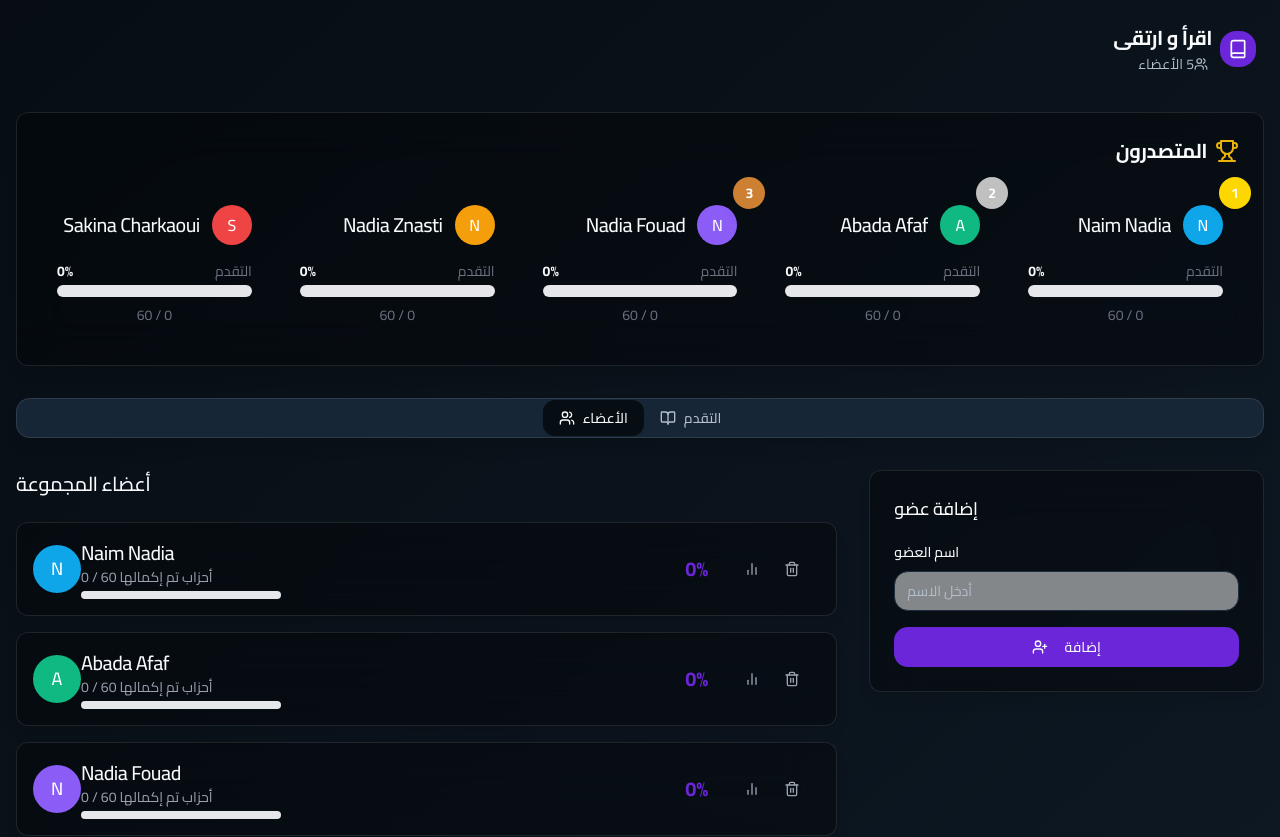
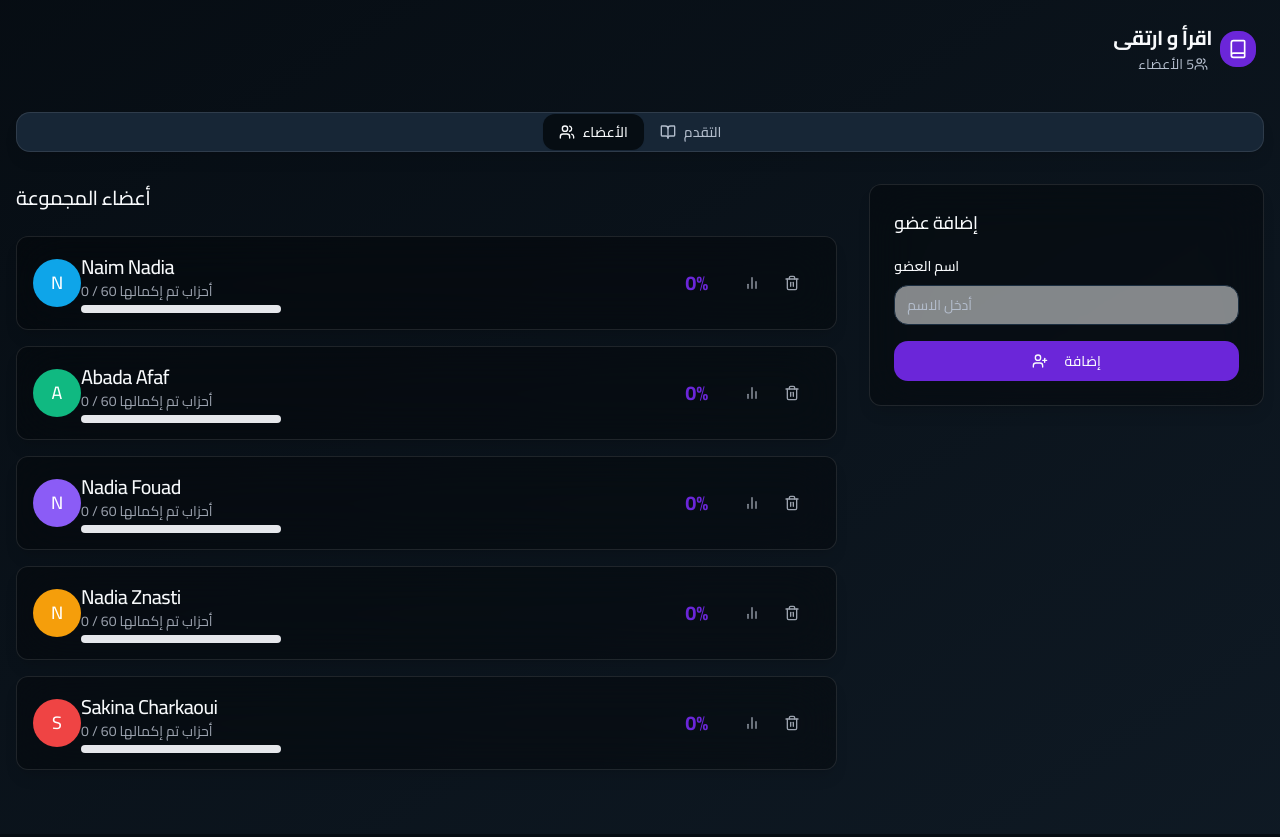
Before and after one commit to Naimnadia/quran-progression-pal-19, a React (Vite) app: page / in a window 1280 px wide. Shown: the top 837 px of the page. Built offline with nearby package versions, Linux system fonts and the light colour scheme.

Commit message:
Remove المتصدرون section
This commit removes the المتصدرون (Top Members) section from the application.

```diff
--- a/src/pages/Index.tsx
+++ b/src/pages/Index.tsx
@@ -5,7 +5,6 @@ import Header from '@/components/Header';
 import AddMemberForm from '@/components/AddMemberForm';
 import UpdateProgressForm from '@/components/UpdateProgressForm';
 import MembersList from '@/components/MembersList';
-import TopMembers from '@/components/TopMembers';
 import {
   getGroupData,
   addMember as addMemberToStorage,
@@ -56,9 +55,6 @@ const Index = () => {
     return progressB - progressA;
   });
 
-  // Get top 10 members (or all members if less than 10)
-  const topMembers = sortedMembers.slice(0, 10);
-
   return (
     <div className="min-h-screen" dir="rtl">
       <Header
@@ -67,11 +63,6 @@ const Index = () => {
       />
 
       <main className="max-w-7xl mx-auto pt-28 px-4 pb-16">
-        {/* Top members section */}
-        <div className="mb-8 animate-fade-in">
-          <TopMembers members={topMembers} />
-        </div>
-
         <Tabs defaultValue="members" className="w-full animate-fade-in">
           <TabsList className="glass mb-8 p-1 w-full sm:w-auto grid grid-cols-2 sm:flex">
             <TabsTrigger value="members" className="px-4 py-2">
```
